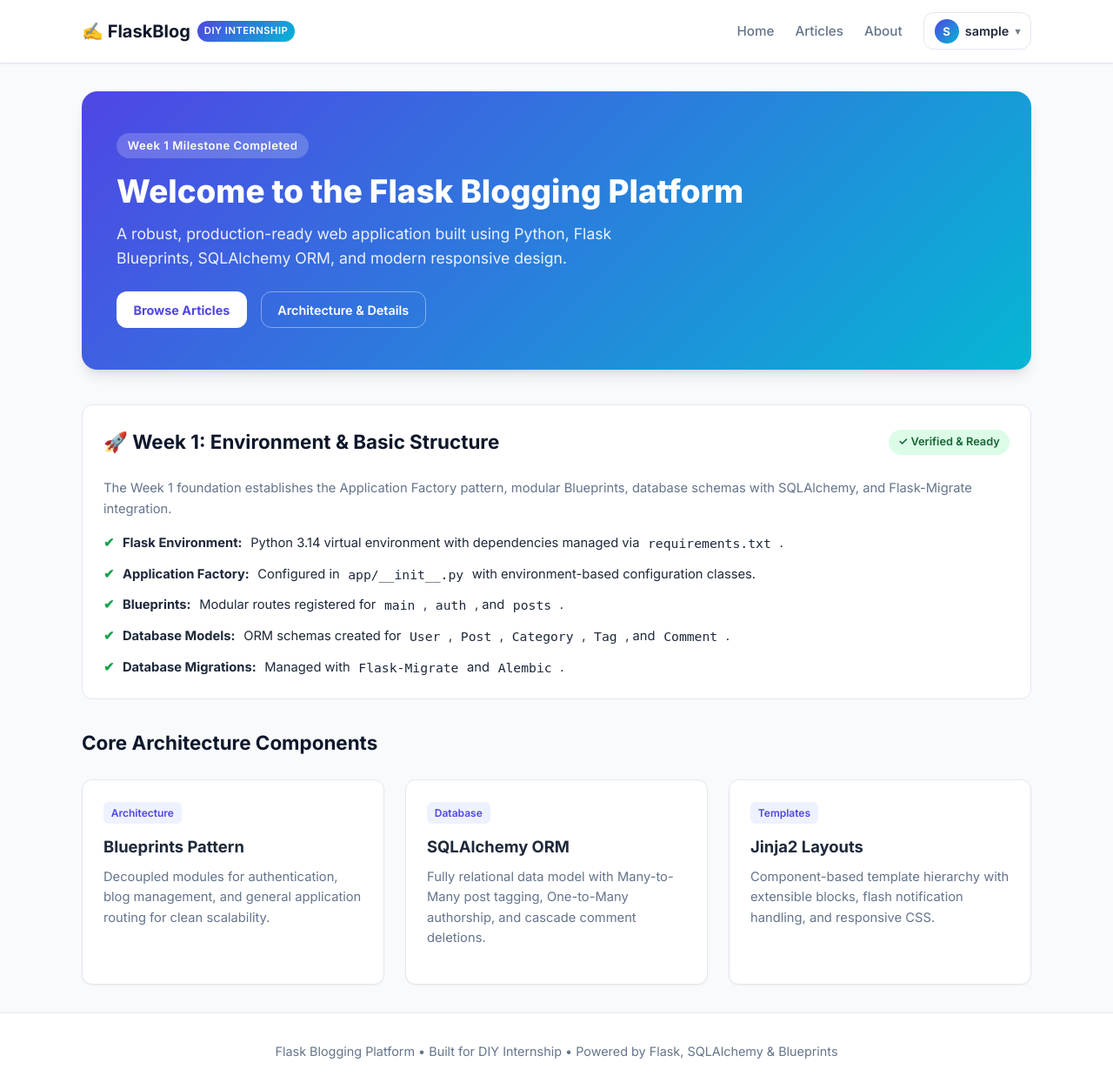
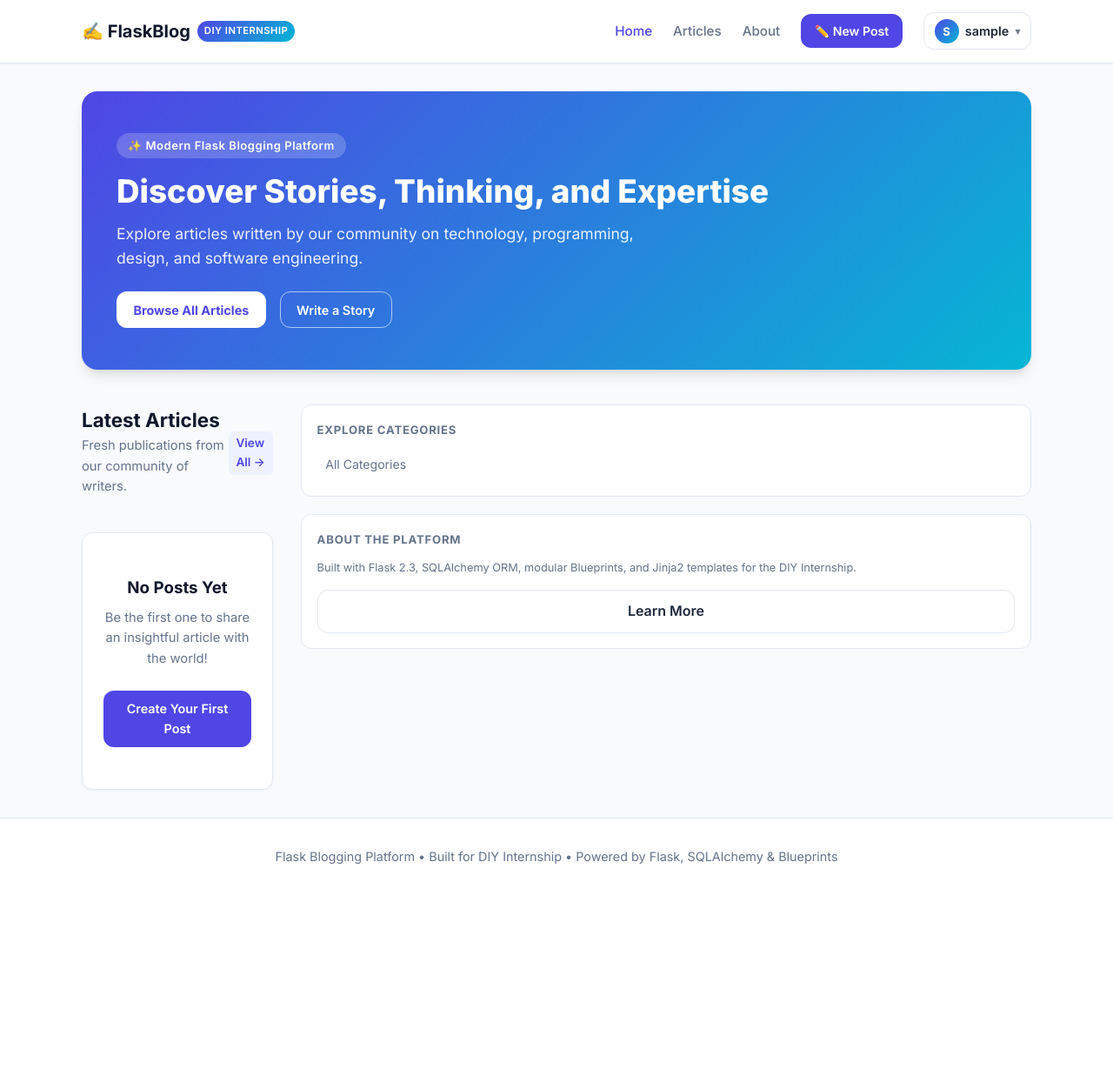
Before and after one commit to shubh-2102/flask-blogging-platform, a Flask app: page / in a window 1280 px wide. Shown: the whole page at 87% size. After the commit the page ends 993 px from the top, so only its background shows below. Run offline with Flask 3, Linux system fonts and the light colour scheme; the visitor is signed in with stand-in values (Sample User, id 1).

Commit message:
Week 4: Frontend: Displaying Posts, Navigation, and Pagination

```diff
--- a/app/blueprints/auth/routes.py
+++ b/app/blueprints/auth/routes.py
@@ -56,10 +56,12 @@ def logout():
 @auth_bp.route('/profile/<username>')
 def profile(username):
     user = User.query.filter_by(username=username).first_or_404()
+    page = request.args.get('page', 1, type=int)
     posts = user.posts.filter_by(published=True).order_by(
         db.text('created_at DESC')
-    ).all()
-    return render_template('auth/profile.html', user=user, posts=posts, title=f'{user.username}\'s Profile')
+    ).paginate(page=page, per_page=6, error_out=False)
+    total_posts = user.posts.filter_by(published=True).count()
+    return render_template('auth/profile.html', user=user, posts=posts, total_posts=total_posts, title=f'{user.username}\'s Profile')
 
 
 @auth_bp.route('/edit-profile', methods=['GET', 'POST'])
--- a/app/blueprints/main/routes.py
+++ b/app/blueprints/main/routes.py
@@ -1,13 +1,15 @@
-from flask import render_template
+from flask import render_template, request
 from app.blueprints.main import main_bp
 from app.models import Post, Category, Tag
 
 @main_bp.route('/')
 def index():
-    posts = Post.query.filter_by(published=True).order_by(Post.created_at.desc()).limit(6).all()
-    categories = Category.query.all()
-    tags = Tag.query.limit(10).all()
-    return render_template('main/index.html', posts=posts, categories=categories, tags=tags)
+    page = request.args.get('page', 1, type=int)
+    posts = Post.query.filter_by(published=True).order_by(Post.created_at.desc()).paginate(page=page, per_page=6, error_out=False)
+    categories = Category.query.order_by(Category.name).all()
+    tags = Tag.query.order_by(Tag.name).limit(15).all()
+    featured_post = Post.query.filter_by(published=True).order_by(Post.created_at.desc()).first()
+    return render_template('main/index.html', posts=posts, categories=categories, tags=tags, featured_post=featured_post)
 
 @main_bp.route('/about')
 def about():
--- a/app/templates/base.html
+++ b/app/templates/base.html
@@ -22,11 +22,12 @@
 
       <nav>
         <ul class="nav-links">
-          <li><a href="{{ url_for('main.index') }}" class="nav-link">Home</a></li>
-          <li><a href="{{ url_for('posts.list_posts') }}" class="nav-link">Articles</a></li>
-          <li><a href="{{ url_for('main.about') }}" class="nav-link">About</a></li>
+          <li><a href="{{ url_for('main.index') }}" class="nav-link {{ 'active' if request.endpoint == 'main.index' }}">Home</a></li>
+          <li><a href="{{ url_for('posts.list_posts') }}" class="nav-link {{ 'active' if request.endpoint == 'posts.list_posts' }}">Articles</a></li>
+          <li><a href="{{ url_for('main.about') }}" class="nav-link {{ 'active' if request.endpoint == 'main.about' }}">About</a></li>
 
           {% if current_user.is_authenticated %}
+            <li><a href="{{ url_for('posts.create_post') }}" class="btn btn-primary" style="padding: 0.45rem 0.9rem; font-size: 0.88rem;">✏️ New Post</a></li>
             <li class="nav-dropdown">
               <button class="nav-user-btn" onclick="this.parentElement.classList.toggle('open')">
                 <div class="nav-avatar">{{ current_user.username[0].upper() }}</div>
--- a/app/templates/main/index.html
+++ b/app/templates/main/index.html
@@ -5,63 +5,132 @@
 {% block content %}
 <!-- Hero Section -->
 <section class="hero-card">
-  <span class="hero-pill">Week 1 Milestone Completed</span>
-  <h1 class="hero-title">Welcome to the Flask Blogging Platform</h1>
+  <span class="hero-pill">✨ Modern Flask Blogging Platform</span>
+  <h1 class="hero-title">Discover Stories, Thinking, and Expertise</h1>
   <p class="hero-subtitle">
-    A robust, production-ready web application built using Python, Flask Blueprints, SQLAlchemy ORM, and modern responsive design.
+    Explore articles written by our community on technology, programming, design, and software engineering.
   </p>
   <div class="hero-actions">
-    <a href="{{ url_for('posts.list_posts') }}" class="btn btn-light">Browse Articles</a>
-    <a href="{{ url_for('main.about') }}" class="btn btn-outline" style="color: #fff; border-color: rgba(255,255,255,0.4);">Architecture & Details</a>
+    <a href="{{ url_for('posts.list_posts') }}" class="btn btn-light">Browse All Articles</a>
+    {% if current_user.is_authenticated %}
+      <a href="{{ url_for('posts.create_post') }}" class="btn btn-outline" style="color: #fff; border-color: rgba(255,255,255,0.6);">Write a Story</a>
+    {% else %}
+      <a href="{{ url_for('auth.register') }}" class="btn btn-outline" style="color: #fff; border-color: rgba(255,255,255,0.6);">Join Community</a>
+    {% endif %}
   </div>
 </section>
 
-<!-- Week 1 Status Overview -->
-<div class="status-box">
-  <div class="section-header">
-    <h2 class="section-title">🚀 Week 1: Environment & Basic Structure</h2>
-    <span class="badge-status badge-success">✓ Verified & Ready</span>
-  </div>
-  <p class="card-text">
-    The Week 1 foundation establishes the Application Factory pattern, modular Blueprints, database schemas with SQLAlchemy, and Flask-Migrate integration.
-  </p>
-  <ul class="status-list">
-    <li class="status-item"><span class="status-icon-check">✔</span> <strong>Flask Environment:</strong> Python 3.14 virtual environment with dependencies managed via <code>requirements.txt</code>.</li>
-    <li class="status-item"><span class="status-icon-check">✔</span> <strong>Application Factory:</strong> Configured in <code>app/__init__.py</code> with environment-based configuration classes.</li>
-    <li class="status-item"><span class="status-icon-check">✔</span> <strong>Blueprints:</strong> Modular routes registered for <code>main</code>, <code>auth</code>, and <code>posts</code>.</li>
-    <li class="status-item"><span class="status-icon-check">✔</span> <strong>Database Models:</strong> ORM schemas created for <code>User</code>, <code>Post</code>, <code>Category</code>, <code>Tag</code>, and <code>Comment</code>.</li>
-    <li class="status-item"><span class="status-icon-check">✔</span> <strong>Database Migrations:</strong> Managed with <code>Flask-Migrate</code> and <code>Alembic</code>.</li>
-  </ul>
-</div>
+<!-- Main Feed Layout -->
+<div class="list-layout">
+  <!-- Posts Feed -->
+  <div class="posts-main">
+    <div class="section-header">
+      <div>
+        <h2 class="section-title">Latest Articles</h2>
+        <p class="card-text">Fresh publications from our community of writers.</p>
+      </div>
+      <a href="{{ url_for('posts.list_posts') }}" class="card-tag" style="font-size:0.85rem;">View All →</a>
+    </div>
 
-<!-- Key Architecture Highlights -->
-<div class="section-header">
-  <h2 class="section-title">Core Architecture Components</h2>
-</div>
+    {% if posts.items %}
+      <div class="grid-cols-2">
+        {% for post in posts.items %}
+          <article class="card post-card">
+            {% if post.category %}
+              <a href="{{ url_for('posts.list_posts', category=post.category.slug) }}" class="card-tag">{{ post.category.name }}</a>
+            {% endif %}
+            <h3 class="card-title">
+              <a href="{{ url_for('posts.view_post', slug=post.slug) }}">{{ post.title }}</a>
+            </h3>
+            <p class="card-text">
+              {{ post.summary or (post.content | striptags)[:140] }}{% if not post.summary %}...{% endif %}
+            </p>
+            <div class="post-card-footer">
+              <a href="{{ url_for('auth.profile', username=post.author.username) }}" class="post-author">
+                <div class="post-author-avatar">{{ post.author.username[0].upper() }}</div>
+                <span>{{ post.author.username }}</span>
+              </a>
+              <time>{{ post.created_at.strftime('%b %d, %Y') }}</time>
+            </div>
+          </article>
+        {% endfor %}
+      </div>
 
-<div class="grid-cols-3">
-  <div class="card">
-    <span class="card-tag">Architecture</span>
-    <h3 class="card-title">Blueprints Pattern</h3>
-    <p class="card-text">
-      Decoupled modules for authentication, blog management, and general application routing for clean scalability.
-    </p>
+      <!-- Pagination Controls -->
+      {% if posts.pages > 1 %}
+      <div class="pagination">
+        {% if posts.has_prev %}
+          <a href="{{ url_for('main.index', page=posts.prev_num) }}" class="page-btn">← Prev</a>
+        {% endif %}
+        {% for p in posts.iter_pages(left_edge=1, right_edge=1, left_current=2, right_current=2) %}
+          {% if p %}
+            <a href="{{ url_for('main.index', page=p) }}"
+               class="page-btn {{ 'page-btn-active' if p == posts.page }}">{{ p }}</a>
+          {% else %}
+            <span class="page-ellipsis">…</span>
+          {% endif %}
+        {% endfor %}
+        {% if posts.has_next %}
+          <a href="{{ url_for('main.index', page=posts.next_num) }}" class="page-btn">Next →</a>
+        {% endif %}
+      </div>
+      {% endif %}
+
+    {% else %}
+      <div class="card" style="text-align: center; padding: 3rem 1.5rem;">
+        <h3 style="margin-bottom: 0.5rem; color: var(--dark);">No Posts Yet</h3>
+        <p class="card-text" style="margin-bottom: 1.5rem;">Be the first one to share an insightful article with the world!</p>
+        {% if current_user.is_authenticated %}
+          <a href="{{ url_for('posts.create_post') }}" class="btn btn-primary">Create Your First Post</a>
+        {% else %}
+          <a href="{{ url_for('auth.register') }}" class="btn btn-primary">Sign Up to Write</a>
+        {% endif %}
+      </div>
+    {% endif %}
   </div>
 
-  <div class="card">
-    <span class="card-tag">Database</span>
-    <h3 class="card-title">SQLAlchemy ORM</h3>
-    <p class="card-text">
-      Fully relational data model with Many-to-Many post tagging, One-to-Many authorship, and cascade comment deletions.
-    </p>
-  </div>
+  <!-- Sidebar -->
+  <aside class="sidebar">
+    <!-- Categories Widget -->
+    <div class="sidebar-section">
+      <h3 class="sidebar-title">Explore Categories</h3>
+      <ul class="sidebar-list">
+        <li>
+          <a href="{{ url_for('posts.list_posts') }}" class="sidebar-link">
+            All Categories
+          </a>
+        </li>
+        {% for cat in categories %}
+        <li>
+          <a href="{{ url_for('posts.list_posts', category=cat.slug) }}" class="sidebar-link">
+            {{ cat.name }}
+            <span class="sidebar-count">{{ cat.posts.filter_by(published=True).count() }}</span>
+          </a>
+        </li>
+        {% endfor %}
+      </ul>
+    </div>
 
-  <div class="card">
-    <span class="card-tag">Templates</span>
-    <h3 class="card-title">Jinja2 Layouts</h3>
-    <p class="card-text">
-      Component-based template hierarchy with extensible blocks, flash notification handling, and responsive CSS.
-    </p>
-  </div>
+    <!-- Tags Widget -->
+    {% if tags %}
+    <div class="sidebar-section">
+      <h3 class="sidebar-title">Popular Tags</h3>
+      <div class="tag-cloud">
+        {% for tag in tags %}
+          <a href="{{ url_for('posts.list_posts', tag=tag.slug) }}" class="tag-pill">#{{ tag.name }}</a>
+        {% endfor %}
+      </div>
+    </div>
+    {% endif %}
+
+    <!-- About Platform Widget -->
+    <div class="sidebar-section">
+      <h3 class="sidebar-title">About the Platform</h3>
+      <p class="form-hint" style="line-height: 1.5; margin-bottom: 1rem;">
+        Built with Flask 2.3, SQLAlchemy ORM, modular Blueprints, and Jinja2 templates for the DIY Internship.
+      </p>
+      <a href="{{ url_for('main.about') }}" class="btn btn-outline btn-full">Learn More</a>
+    </div>
+  </aside>
 </div>
 {% endblock %}
```
Also changed, not shown: app/templates/auth/profile.html (+40 -10 lines), tests/test_posts.py (+27 -0 lines).
